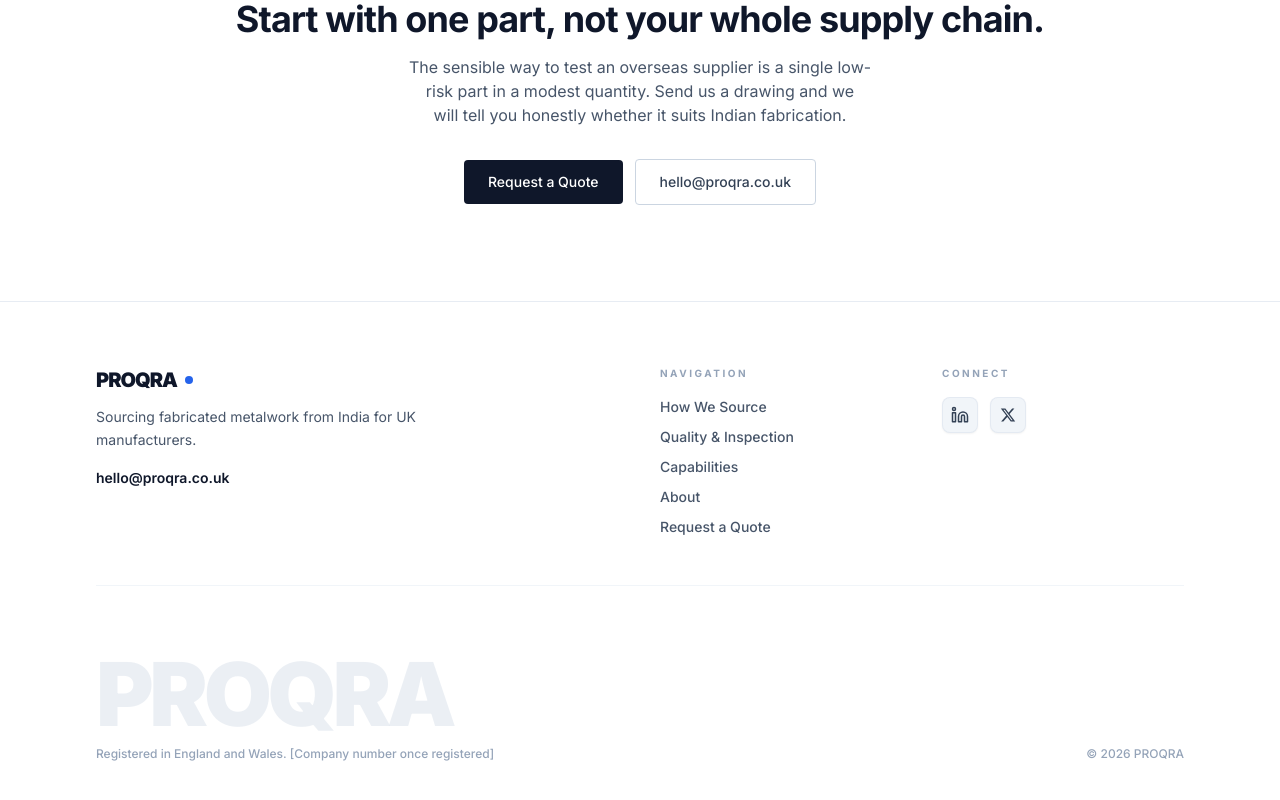
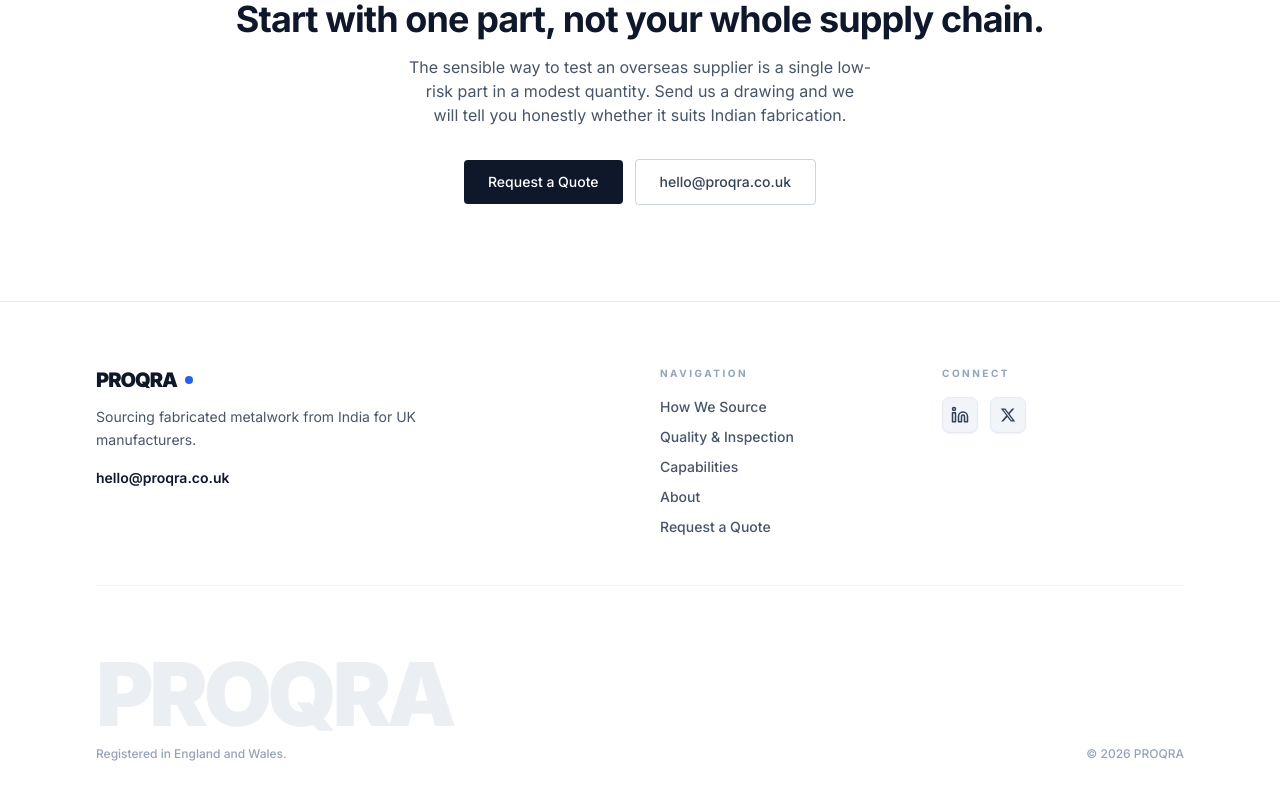
Before and after one commit to pranav1010s/Proqra, a Next.js app: page / in a window 1280 px wide. Shown: the part 3080-3880 px from the top of the page. Built offline with nearby package versions, Linux system fonts and the light colour scheme; a web font is replaced by a local one.

Commit message:
Footer update

```diff
--- a/components/layout/Footer.tsx
+++ b/components/layout/Footer.tsx
@@ -67,7 +67,7 @@ export default function Footer() {
               proqra
             </p>
             <p className="text-xs text-slate-400 font-medium">
-              Registered in England and Wales. [Company number once registered]
+              Registered in England and Wales.
             </p>
           </div>
           <p className="text-slate-400 text-xs font-medium">
```
